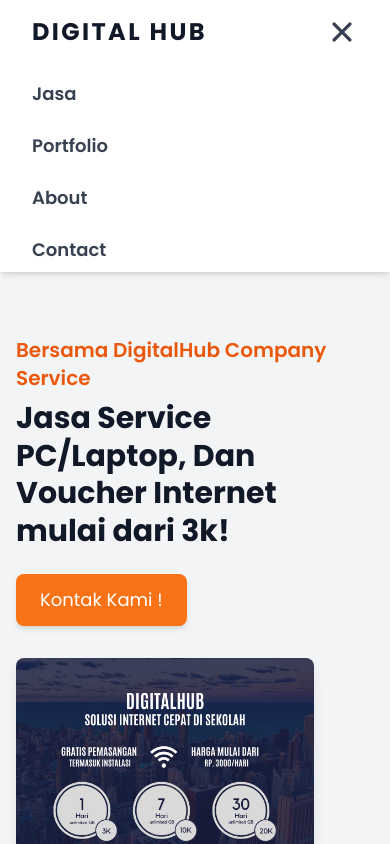
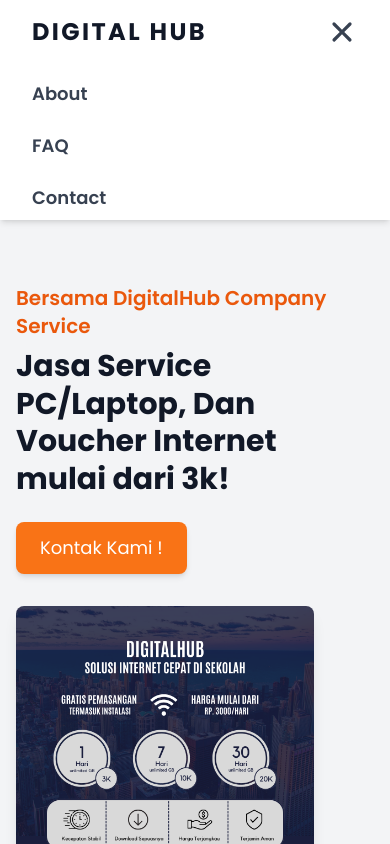
Before and after one commit to dhafin5858/digihub, a plain HTML site: page index.html in a window 390 px wide. Both pictures are taken after a click on the button 342 px from the left and 32 px from the top of the page. Shown: the top 844 px of the page. Drawn offline with nearby package versions, Linux system fonts and the light colour scheme.

Commit message:
first commit

```diff
--- a/index.html
+++ b/index.html
@@ -36,9 +36,8 @@
                 </button>
             </div>
             <nav :class="{'flex': open, 'hidden': !open}" class="flex-col flex-grow hidden md:flex md:justify-end md:flex-row">
-                <a class="px-4 py-2 mt-2 text-lg font-semibold rounded-lg hover:bg-gray-200 md:mt-0 md:ml-4 hover:text-gray-900 focus:bg-gray-200 focus:outline-none" href="#">Jasa</a>
-                <a class="px-4 py-2 mt-2 text-lg font-semibold rounded-lg hover:bg-gray-200 md:mt-0 md:ml-4 hover:text-gray-900 focus:bg-gray-200 focus:outline-none" href="#">Portfolio</a>
                 <a class="px-4 py-2 mt-2 text-lg font-semibold rounded-lg hover:bg-gray-200 md:mt-0 md:ml-4 hover:text-gray-900 focus:bg-gray-200 focus:outline-none" href="#">About</a>
+                <a class="px-4 py-2 mt-2 text-lg font-semibold rounded-lg hover:bg-gray-200 md:mt-0 md:ml-4 hover:text-gray-900 focus:bg-gray-200 focus:outline-none" href="#FAQ">FAQ</a>
                 <a class="px-4 py-2 mt-2 text-lg font-semibold rounded-lg hover:bg-gray-200 md:mt-0 md:ml-4 hover:text-gray-900 focus:bg-gray-200 focus:outline-none" href="https://wa.me/+6281221061317">Contact</a>
             </nav>
         </div>
@@ -118,7 +117,7 @@
 
 <!-- FAQ Section -->
 <section class="bg-white py-16">
-    <div class="container mx-auto px-4">
+    <div id="FAQ" class="container mx-auto px-4">
         <div class="text-center mb-12">
             <h2 class="text-3xl md:text-4xl font-bold text-gray-900">Frequently Asked Questions</h2>
             <p class="text-gray-600 text-lg mt-2">Find answers to common questions about our services</p>
```
